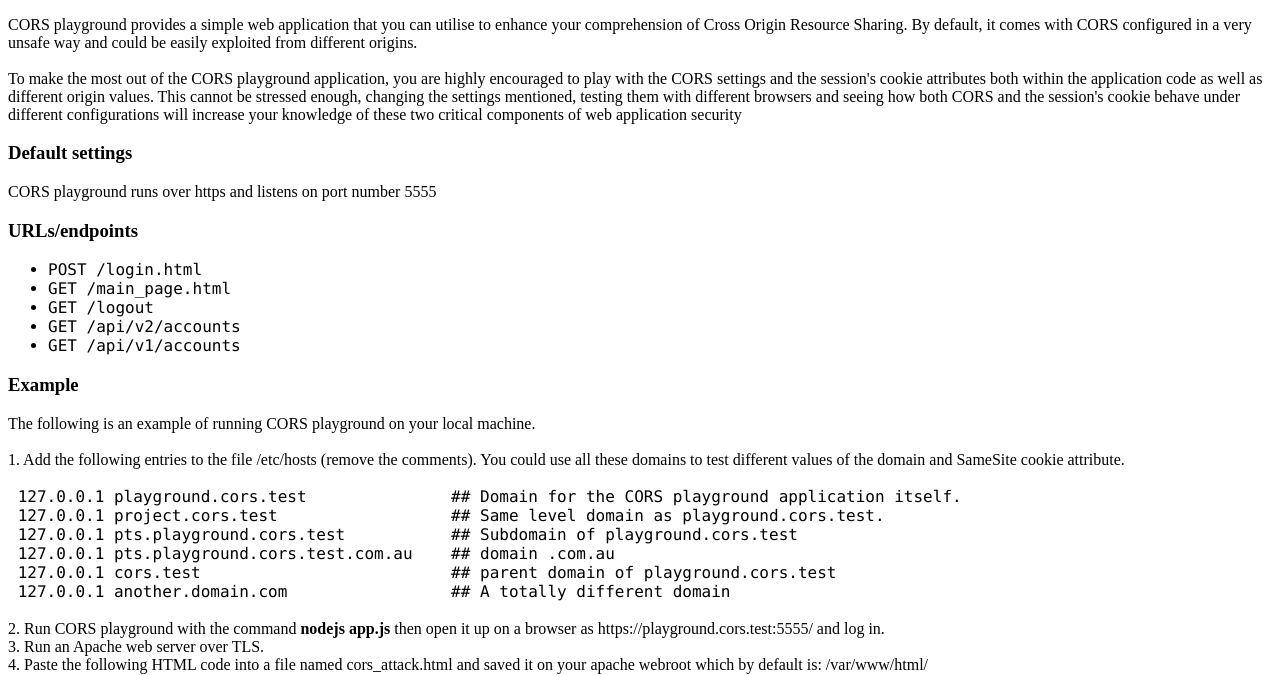
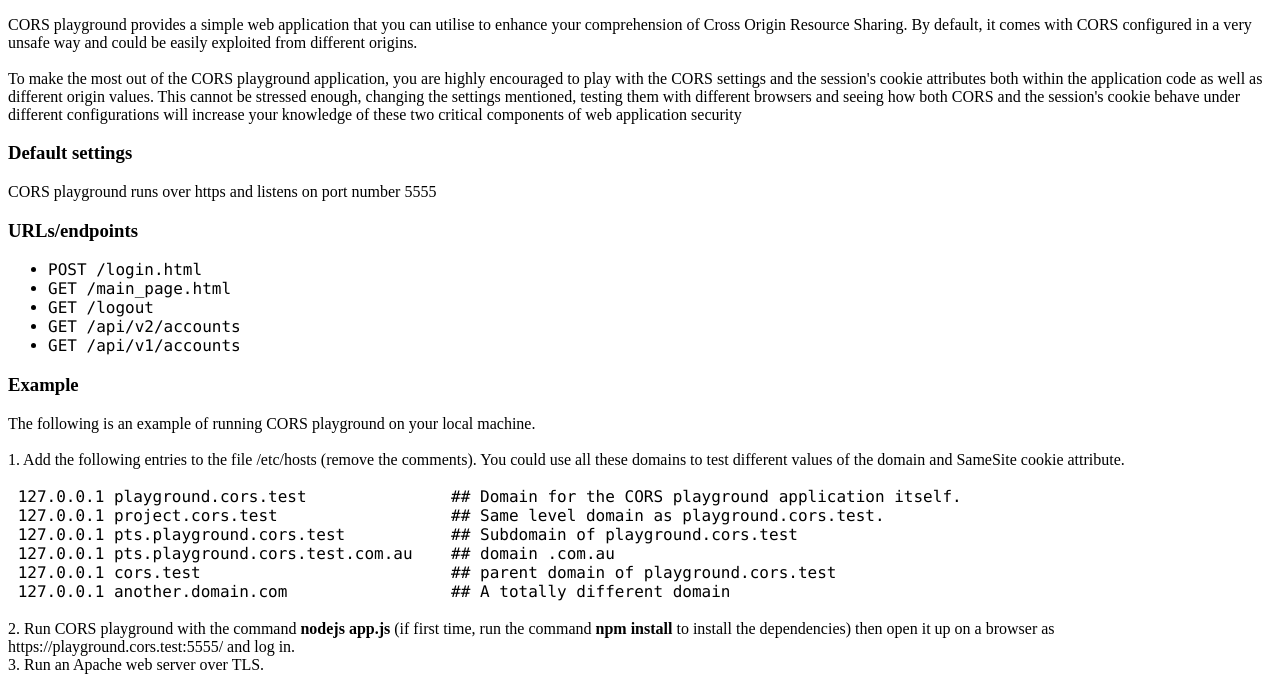
Before and after one commit to onsecru/cors_playground, a website: page main_page.html in a window 1280 px wide. Shown: the part 92-767 px from the top of the page. Drawn offline with Linux system fonts and the light colour scheme.

Commit message:
Update main_page.html

```diff
--- a/main_page.html
+++ b/main_page.html
@@ -49,7 +49,7 @@
       &emsp;127.0.0.1 cors.test&emsp;&emsp;&emsp;&emsp;&emsp;&emsp;&emsp;&emsp;&emsp;&emsp;&emsp;&emsp;&emsp;&emsp;&emsp;&emsp;&emsp;&emsp;&emsp;&emsp;&emsp;&emsp;&emsp;&emsp;&emsp;&emsp;## parent domain of playground.cors.test<br>
       &emsp;127.0.0.1 another.domain.com&emsp;&emsp;&emsp;&emsp;&emsp;&emsp;&emsp;&emsp;&emsp;&emsp;&emsp;&emsp;&emsp;&emsp;&emsp;&emsp;&emsp;## A totally different domain<br><br>
     </div>
-      2. Run CORS playground with the command <strong>nodejs app.js</strong> then open it up on a browser as https://playground.cors.test:5555/ and log in.<br>
+      2. Run CORS playground with the command <strong>nodejs app.js</strong> (if first time, run the command <strong>npm install</strong> to install the dependencies) then open it up on a browser as https://playground.cors.test:5555/ and log in.<br>
       3. Run an Apache web server over TLS.<br>
       4. Paste the following HTML code into a file named cors_attack.html and saved it on your apache webroot which by default is: /var/www/html/<br><br>
       <div class="js">
```
